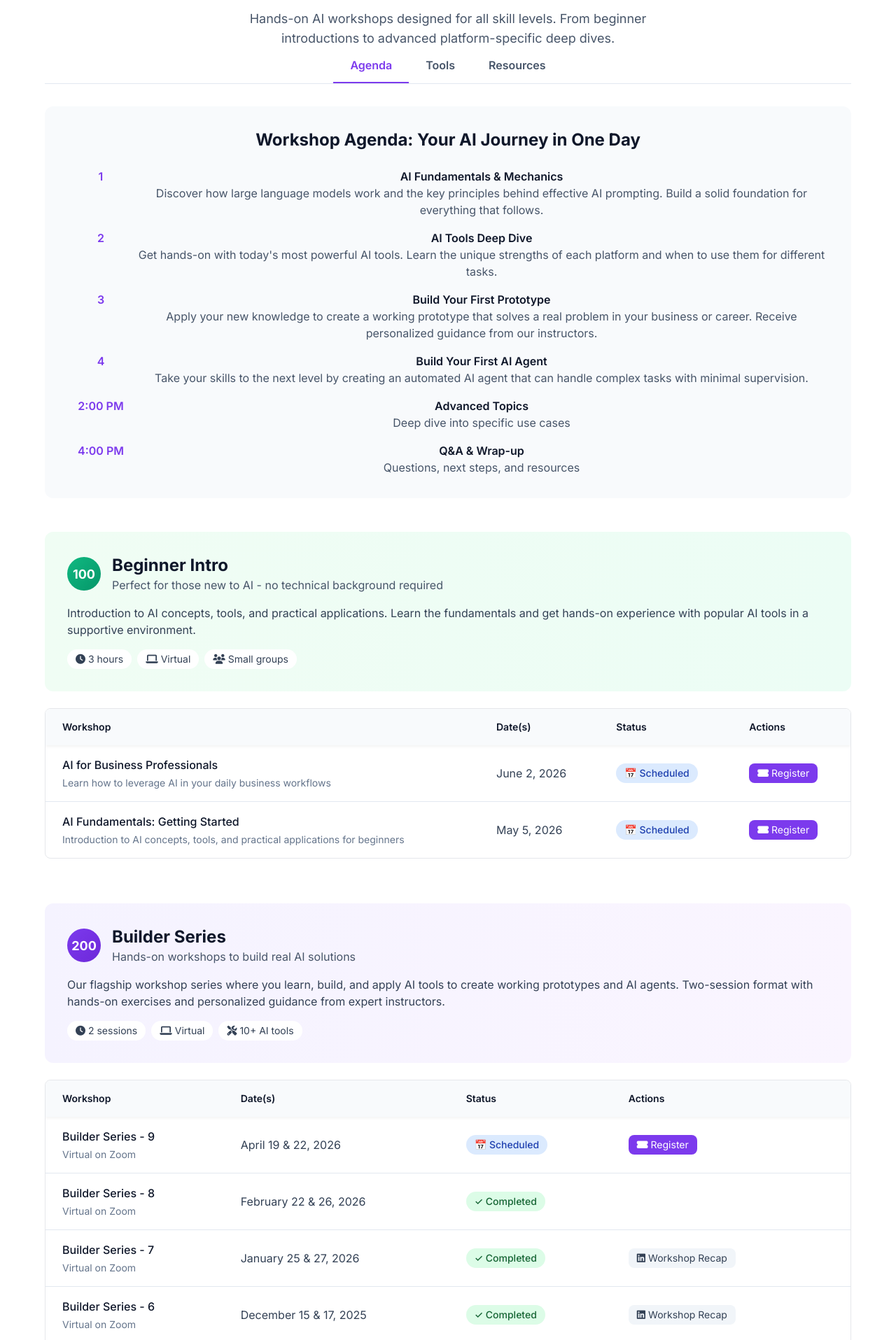
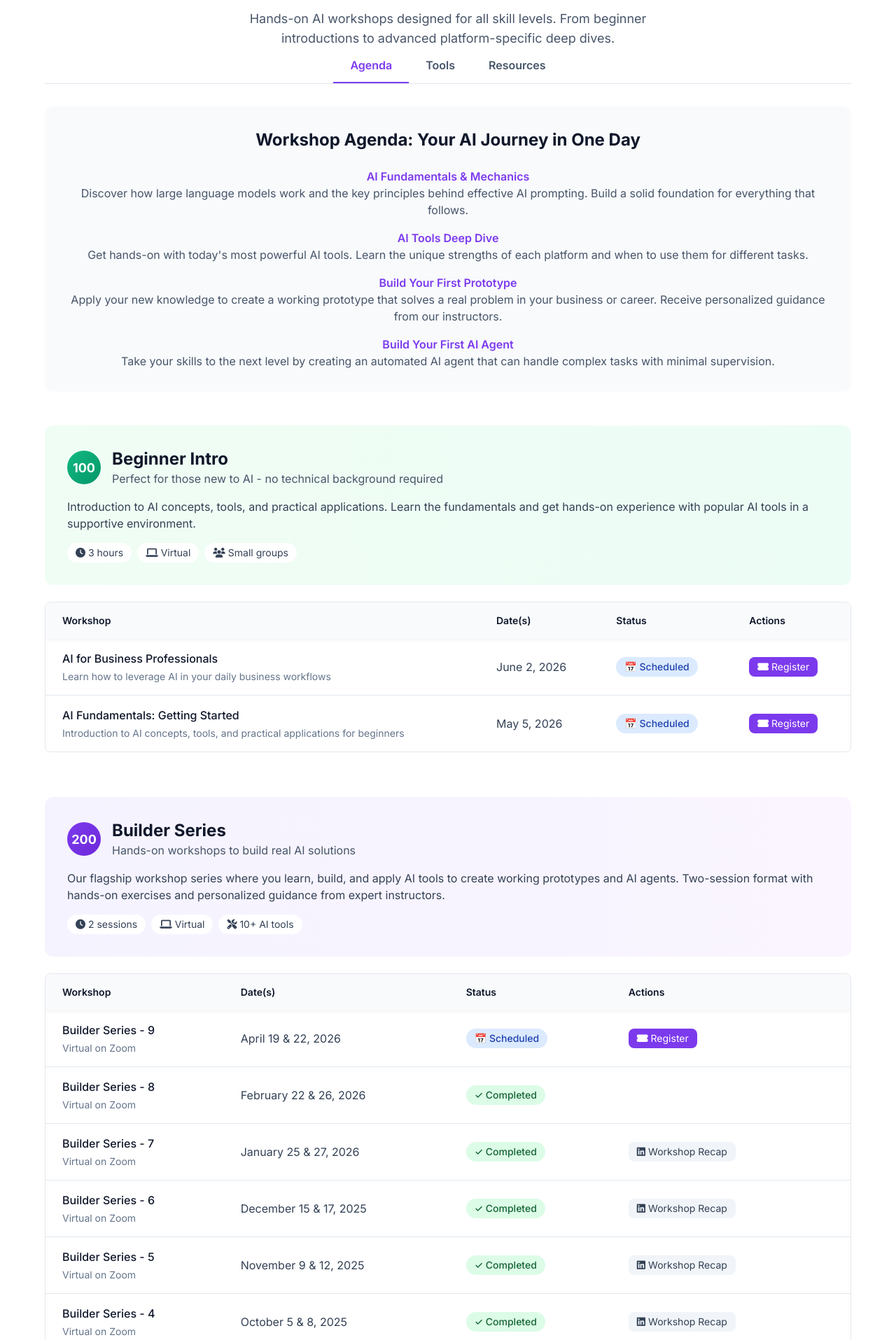
Before and after one commit to pulsarventures/aimusings.site, a Jekyll site: the page built from v2.html, in a window 1280 px wide. Shown: the part 2203-4118 px from the top of the page at 70% size. Built offline with Jekyll 4.4.1, drawn with Linux system fonts in a browser that asks for light colours; nearby versions of some CDN libraries.

Commit message:
Adjust verbiage - Workshops

```diff
--- a/v2.html
+++ b/v2.html
@@ -211,45 +211,27 @@
                             <h3 class="text-2xl font-bold text-slate-900 mb-6">Workshop Agenda: Your AI Journey in One Day</h3>
                             <div class="space-y-4">
                                 <div class="flex items-start">
-                                    <div class="flex-shrink-0 w-24 text-brand-600 font-semibold">1</div>
                                     <div class="flex-1">
-                                        <h4 class="font-semibold text-slate-900">AI Fundamentals & Mechanics</h4>
+                                        <h4 class="font-semibold text-brand-600 font-semibold">AI Fundamentals & Mechanics</h4>
                                         <p class="text-slate-600">Discover how large language models work and the key principles behind effective AI prompting. Build a solid foundation for everything that follows.</p>
                                     </div>
                                 </div>
                                 <div class="flex items-start">
-                                    <div class="flex-shrink-0 w-24 text-brand-600 font-semibold">2</div>
                                     <div class="flex-1">
-                                        <h4 class="font-semibold text-slate-900">AI Tools Deep Dive</h4>
+                                        <h4 class="font-semibold text-brand-600 font-semibold">AI Tools Deep Dive</h4>
                                         <p class="text-slate-600">Get hands-on with today's most powerful AI tools. Learn the unique strengths of each platform and when to use them for different tasks.</p>
                                     </div>
                                 </div>
                                 <div class="flex items-start">
-                                    <div class="flex-shrink-0 w-24 text-brand-600 font-semibold">3</div>
                                     <div class="flex-1">
-                                        <h4 class="font-semibold text-slate-900">Build Your First Prototype</h4>
+                                        <h4 class="font-semibold text-brand-600 font-semibold">Build Your First Prototype</h4>
                                         <p class="text-slate-600">Apply your new knowledge to create a working prototype that solves a real problem in your business or career. Receive personalized guidance from our instructors.</p>
                                     </div>
                                 </div>
                                 <div class="flex items-start">
-                                    <div class="flex-shrink-0 w-24 text-brand-600 font-semibold">4</div>
                                     <div class="flex-1">
-                                        <h4 class="font-semibold text-slate-900">Build Your First AI Agent</h4>
+                                        <h4 class="font-semibold text-brand-600 font-semibold">Build Your First AI Agent</h4>
                                         <p class="text-slate-600">Take your skills to the next level by creating an automated AI agent that can handle complex tasks with minimal supervision.</p>
-                                    </div>
-                                </div>
-                                <div class="flex items-start">
-                                    <div class="flex-shrink-0 w-24 text-brand-600 font-semibold">2:00 PM</div>
-                                    <div class="flex-1">
-                                        <h4 class="font-semibold text-slate-900">Advanced Topics</h4>
-                                        <p class="text-slate-600">Deep dive into specific use cases</p>
-                                    </div>
-                                </div>
-                                <div class="flex items-start">
-                                    <div class="flex-shrink-0 w-24 text-brand-600 font-semibold">4:00 PM</div>
-                                    <div class="flex-1">
-                                        <h4 class="font-semibold text-slate-900">Q&A & Wrap-up</h4>
-                                        <p class="text-slate-600">Questions, next steps, and resources</p>
                                     </div>
                                 </div>
                             </div>
@@ -260,6 +242,7 @@
                     <div id="tools-tab" class="tab-content hidden">
                         <div class="bg-slate-50 rounded-xl p-8">
                             <h3 class="text-2xl font-bold text-slate-900 mb-6">Tools You'll Master</h3>
+                            <p class="lead text-muted mb-5">Our workshop gives you hands-on experience with today's most powerful AI tools, selected for their practical applications across different business needs.</p>
                             <div class="grid grid-cols-1 md:grid-cols-2 gap-6">
                                 <div class="bg-white rounded-lg p-6 shadow-sm">
                                     <div class="flex items-center mb-3">
@@ -297,17 +280,6 @@
                                         <li>• Langflow for advanced visual AI pipeline development</li>
                                     </ul>
                                 </div>
-                                <div class="bg-white rounded-lg p-6 shadow-sm">
-                                    <div class="flex items-center mb-3">
-                                        <i data-lucide="book-open" class="w-6 h-6 text-brand-600 mr-3"></i>
-                                        <h4 class="font-semibold text-slate-900">Pre-workshop Prep</h4>
-                                    </div>
-                                    <ul class="space-y-2 text-slate-600">
-                                        <li>• Review setup guide (sent via email)</li>
-                                        <li>• Install required dependencies</li>
-                                        <li>• Test API connections</li>
-                                    </ul>
-                                </div>
                             </div>
                         </div>
                     </div>
@@ -316,50 +288,71 @@
                     <div id="resources-tab" class="tab-content hidden">
                         <div class="bg-slate-50 rounded-xl p-8">
                             <h3 class="text-2xl font-bold text-slate-900 mb-6">Workshop Resources</h3>
+                            <p class="lead text-muted mb-5">Everything you need to make the most of your workshop experience, from preparation to ongoing support.</p>
                             <div class="space-y-6">
                                 <div>
                                     <h4 class="font-semibold text-slate-900 mb-3 flex items-center">
                                         <i data-lucide="file-text" class="w-5 h-5 text-brand-600 mr-2"></i>
-                                        Documentation & Guides
+                                        Pre-Read Material
                                     </h4>
-                                    <ul class="space-y-2 text-slate-600 ml-7">
-                                        <li>• <a href="#" class="text-brand-600 hover:underline">Workshop slides and materials</a></li>
-                                        <li>• <a href="#" class="text-brand-600 hover:underline">Code examples and templates</a></li>
-                                        <li>• <a href="#" class="text-brand-600 hover:underline">Best practices guide</a></li>
-                                    </ul>
+                                    <dl class="space-y-3 text-slate-600">
+                                        <div>
+                                            <dt class="font-medium text-slate-900 mb-1">What You'll Receive:</dt>
+                                            <dd class="ml-0">A comprehensive 10-page orientation outline to help you prepare for the workshop</dd>
+                                        </div>
+                                        <div>
+                                            <dt class="font-medium text-slate-900 mb-1">Delivery Timeline:</dt>
+                                            <dd class="ml-0">Provided 3 days before the workshop session</dd>
+                                        </div>
+                                    </dl>
                                 </div>
                                 <div>
                                     <h4 class="font-semibold text-slate-900 mb-3 flex items-center">
                                         <i data-lucide="video" class="w-5 h-5 text-brand-600 mr-2"></i>
-                                        Video Tutorials
+                                        Sign Up Instructions
                                     </h4>
-                                    <ul class="space-y-2 text-slate-600 ml-7">
-                                        <li>• <a href="#" class="text-brand-600 hover:underline">Getting started with AI APIs</a></li>
-                                        <li>• <a href="#" class="text-brand-600 hover:underline">Building your first chatbot</a></li>
-                                        <li>• <a href="#" class="text-brand-600 hover:underline">Advanced prompt engineering</a></li>
-                                    </ul>
+                                    <dl class="space-y-3 text-slate-600">
+                                        <div>
+                                            <dt class="font-medium text-slate-900 mb-1">What You'll Receive:</dt>
+                                            <dd class="ml-0">Detailed step-by-step instructions for setting up your accounts and tools before the workshop</dd>
+                                        </div>
+                                        <div>
+                                            <dt class="font-medium text-slate-900 mb-1">Delivery Timeline:</dt>
+                                            <dd class="ml-0">Provided 3 days before the workshop session</dd>
+                                        </div>
+                                    </dl>
                                 </div>
                                 <div>
                                     <h4 class="font-semibold text-slate-900 mb-3 flex items-center">
                                         <i data-lucide="users" class="w-5 h-5 text-brand-600 mr-2"></i>
-                                        Community & Support
+                                        Developer Credits
                                     </h4>
-                                    <ul class="space-y-2 text-slate-600 ml-7">
-                                        <li>• <a href="#" class="text-brand-600 hover:underline">Join our WhatsApp community</a></li>
-                                        <li>• <a href="#" class="text-brand-600 hover:underline">Weekly office hours</a></li>
-                                        <li>• <a href="#" class="text-brand-600 hover:underline">Alumni network</a></li>
-                                    </ul>
+                                    <dl class="space-y-3 text-slate-600">
+                                        <div>
+                                            <dt class="font-medium text-slate-900 mb-1">What You'll Receive:</dt>
+                                            <dd class="ml-0">Developer credits for several AI tools to use during and after the workshop</dd>
+                                        </div>
+                                        <div>
+                                            <dt class="font-medium text-slate-900 mb-1">Availability:</dt>
+                                            <dd class="ml-0">Included with your workshop registration</dd>
+                                        </div>
+                                    </dl>
                                 </div>
                                 <div>
                                     <h4 class="font-semibold text-slate-900 mb-3 flex items-center">
                                         <i data-lucide="link" class="w-5 h-5 text-brand-600 mr-2"></i>
-                                        External Resources
+                                        Workbook
                                     </h4>
-                                    <ul class="space-y-2 text-slate-600 ml-7">
-                                        <li>• <a href="https://platform.openai.com/docs" target="_blank" class="text-brand-600 hover:underline">OpenAI Documentation</a></li>
-                                        <li>• <a href="https://huggingface.co/docs" target="_blank" class="text-brand-600 hover:underline">Hugging Face Docs</a></li>
-                                        <li>• <a href="https://python.langchain.com" target="_blank" class="text-brand-600 hover:underline">LangChain Documentation</a></li>
-                                    </ul>
+                                    <dl class="space-y-3 text-slate-600">
+                                        <div>
+                                            <dt class="font-medium text-slate-900 mb-1">What You'll Receive:</dt>
+                                            <dd class="ml-0">A hands-on workbook with step-by-step instructions for all workshop activities</dd>
+                                        </div>
+                                        <div>
+                                            <dt class="font-medium text-slate-900 mb-1">Delivery Timeline:</dt>
+                                            <dd class="ml-0">Provided on workshop day</dd>
+                                        </div>
+                                    </dl>
                                 </div>
                             </div>
                         </div>
```
Also changed, not shown: other parts of v2.html (+2 -2 lines).
